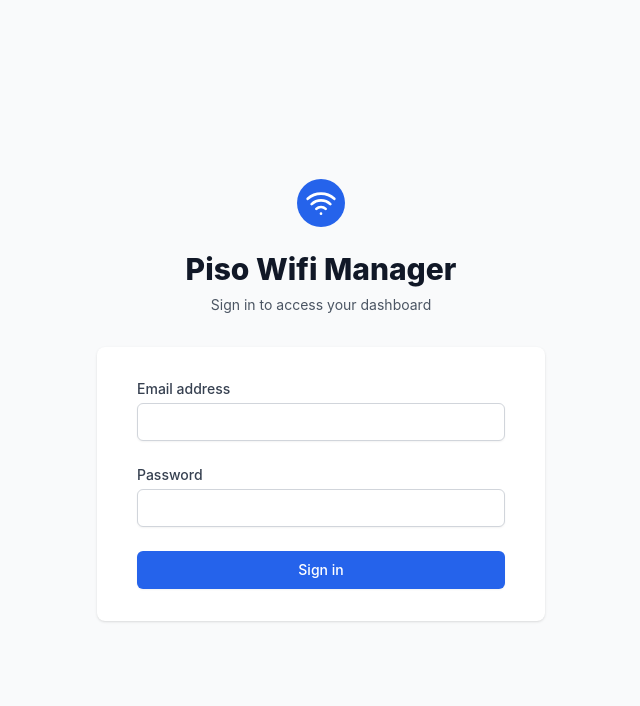
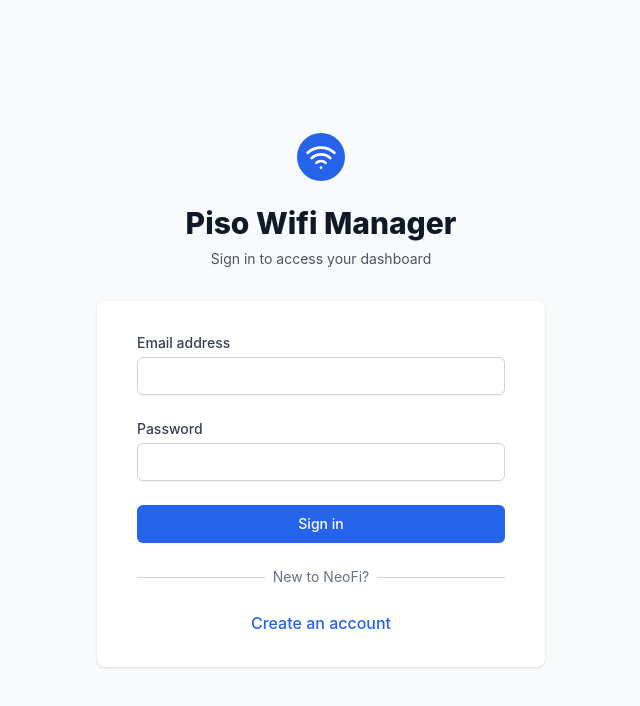
Before and after one commit to cjtech91/NeoFi_licensing_manager, a React (Vite) app: page /login in a window 1280 px wide. Shown: the top 706 px of the page, without its empty margins (319-959 px from the left). Built offline with nearby package versions, Linux system fonts and the light colour scheme.

Commit message:
feat(login): add navigation links to home and signup pages
- Make logo clickable to navigate to home page
- Add "Create an account" link for new users

```diff
--- a/src/pages/Login.tsx
+++ b/src/pages/Login.tsx
@@ -1,5 +1,5 @@
 import React, { useState } from 'react';
-import { useNavigate } from 'react-router-dom';
+import { useNavigate, Link } from 'react-router-dom';
 import { supabase } from '../lib/supabase';
 import { Wifi, Loader2 } from 'lucide-react';
 
@@ -33,11 +33,11 @@
   return (
     <div className="min-h-screen bg-gray-50 flex flex-col justify-center py-12 sm:px-6 lg:px-8">
       <div className="sm:mx-auto sm:w-full sm:max-w-md">
-        <div className="flex justify-center">
+        <Link to="/" className="flex justify-center">
           <div className="h-12 w-12 rounded-full bg-blue-600 flex items-center justify-center">
             <Wifi className="h-8 w-8 text-white" />
           </div>
-        </div>
+        </Link>
         <h2 className="mt-6 text-center text-3xl font-extrabold text-gray-900">
           Piso Wifi Manager
         </h2>
@@ -102,16 +102,32 @@
                 className="w-full flex justify-center py-2 px-4 border border-transparent rounded-md shadow-sm text-sm font-medium text-white bg-blue-600 hover:bg-blue-700 focus:outline-none focus:ring-2 focus:ring-offset-2 focus:ring-blue-500 disabled:opacity-50"
               >
                 {loading ? (
-                  <>
-                    <Loader2 className="animate-spin -ml-1 mr-2 h-4 w-4" />
-                    Signing in...
-                  </>
+                  <Loader2 className="h-5 w-5 animate-spin" />
                 ) : (
                   'Sign in'
                 )}
               </button>
             </div>
           </form>
+
+          <div className="mt-6">
+            <div className="relative">
+              <div className="absolute inset-0 flex items-center">
+                <div className="w-full border-t border-gray-300" />
+              </div>
+              <div className="relative flex justify-center text-sm">
+                <span className="px-2 bg-white text-gray-500">
+                  New to NeoFi?
+                </span>
+              </div>
+            </div>
+
+            <div className="mt-6 text-center">
+              <Link to="/signup" className="font-medium text-blue-600 hover:text-blue-500">
+                Create an account
+              </Link>
+            </div>
+          </div>
         </div>
       </div>
     </div>
```
